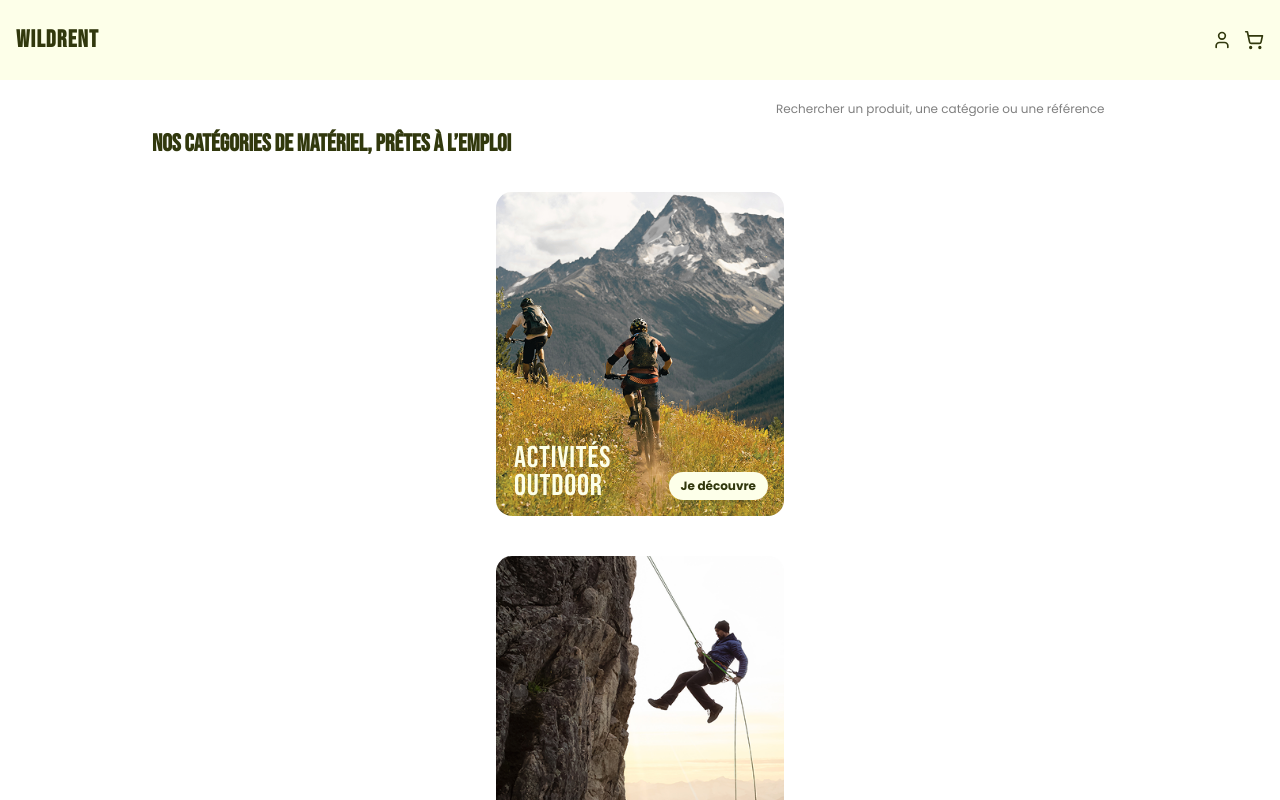
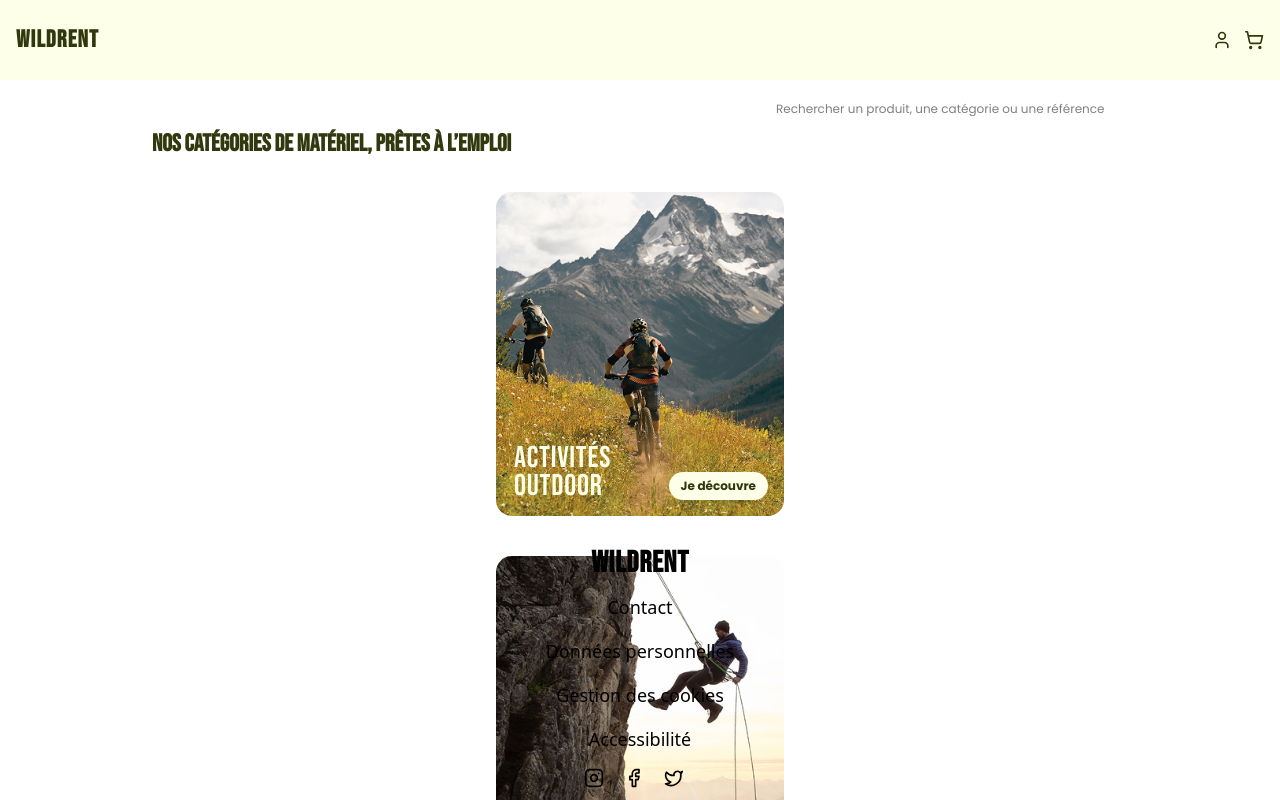
Before and after one commit to WildCodeSchool/2025-03-wns-green-WildRent, a React (Vite) app in the folder frontend/: page / in a window 1280 px wide. Shown: the top 800 px of the page. Built offline with nearby package versions, Linux system fonts and the light colour scheme.

Commit message:
fix(layout): set footer as fixed bottom and replace hardcoded colors with CSS variables

```diff
--- a/frontend/src/components/Footer.tsx
+++ b/frontend/src/components/Footer.tsx
@@ -2,7 +2,7 @@ import { Instagram, Facebook, Twitter } from "lucide-react";
 
 export const Footer = () => {
   return (
-    <footer className="bg-[#2f3a0d] text-white">
+    <footer className="fixed inset-x-0 bottom-0 z-50 bg-[var(--dark-green)] text-white">
       <div className="w-full">
         {/* Desktop & Tablet */}
         <div className="hidden md:flex max-w-[1440px] mx-auto px-6 lg:px-6 xl:px-44 h-24 items-center justify-between">
@@ -18,9 +18,9 @@ export const Footer = () => {
           </nav>
 
           <div className="flex gap-4 pr-3">
-            <Instagram size={18} className="hover:text-[#87a700] transition-colors"/>
-            <Facebook size={18} className="hover:text-[#87a700] transition-colors"/>
-            <Twitter size={18} className="hover:text-[#87a700] transition-colors"/>
+            <Instagram size={18} className="hover:text-[var(--light-green)] transition-colors" />
+            <Facebook size={18} className="hover:text-[var(--light-green)] transition-colors" />
+            <Twitter size={18} className="hover:text-[var(--light-green)] transition-colors" />
           </div>
         </div>
 
@@ -41,9 +41,9 @@ export const Footer = () => {
           </nav>
 
           <div className="flex justify-center gap-5 pr-3">
-            <Instagram size={20} className="hover:text-[#87a700] transition-colors"/>
-            <Facebook size={20} className="hover:text-[#87a700] transition-colors"/>
-            <Twitter size={20} className="hover:text-[#87a700] transition-colors"/>
+            <Instagram size={20} className="hover:text-[var(--light-green)] transition-colors" />
+            <Facebook size={20} className="hover:text-[var(--light-green)] transition-colors" />
+            <Twitter size={20} className="hover:text-[var(--light-green)] transition-colors" />
           </div>
         </div>
       </div>
--- a/frontend/src/pages/Layout.tsx
+++ b/frontend/src/pages/Layout.tsx
@@ -3,13 +3,13 @@ import { Navbar } from "../components/Navbar"
 import { Footer } from "../components/Footer"
 
 export const Layout = () => {
-    return(
-        <>
-            <Navbar/>
-            <main>
-                <Outlet/>
-            </main>
-            <Footer />
-        </>
-    )
-}
+  return (
+    <div className="min-h-screen flex flex-col bg-[var(--beige)]">
+      <Navbar />
+      <main className="flex-1 pb-[220px] md:pb-24">
+        <Outlet />
+      </main>
+      <Footer />
+    </div>
+  );
+};
```
